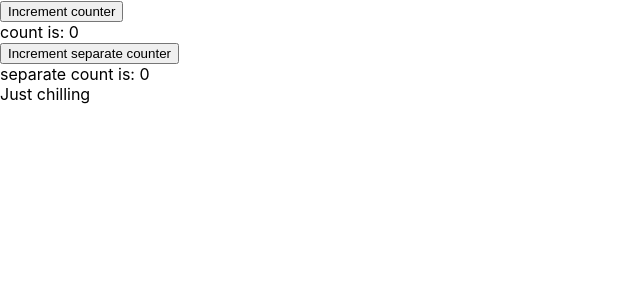
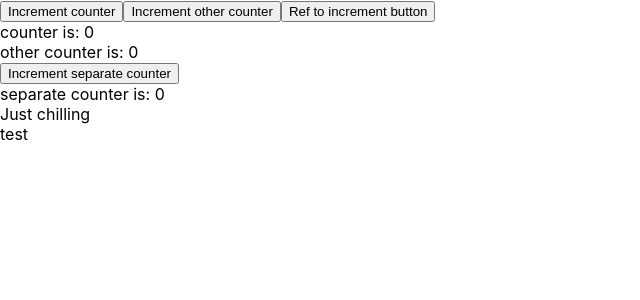
Before and after one commit to Sergej-Vlasov/react-essential-know-how, a React (Create React App) app: page / in a window 1280 px wide. Shown: the top 300 px of the page, without its empty margins (0-640 px from the left). Built offline with nearby package versions, Linux system fonts and the light colour scheme.

Commit message:
finalised hooks and lesson 1

```diff
--- a/src/App.tsx
+++ b/src/App.tsx
@@ -1,9 +1,11 @@
-import { PropsAndState } from "./components";
+import { Hooks } from "./components";
+// import { PropsAndState } from "./components";
 
 function App() {
   return (
     <>
-      <PropsAndState />
+      {/* <PropsAndState /> */}
+      <Hooks />
     </>
   );
 }
--- /dev/null
+++ b/src/components/Lesson1/Hooks.tsx
@@ -0,0 +1,118 @@
+import React, {
+  useCallback,
+  useEffect,
+  useMemo,
+  useRef,
+  useState,
+} from "react";
+
+function Hooks() {
+  console.log(`PropsAndState rerender`);
+  const [counter, setCounter] = useState(0);
+  const [otherCounter, setOtherCounter] = useState(0);
+  const buttonRef = useRef<HTMLButtonElement>(null);
+
+  // handleIncrement function definition is no memoised and will not change on every rerender
+  const handleIncrement = useCallback(() => setCounter((prev) => prev + 1), []);
+
+  const handleOtherCounter = useCallback(
+    () => setOtherCounter((prev) => prev - 1),
+    []
+  );
+
+  // handleRefButton demonstrates how we can access other DOM elements using useRef
+  //    here with using one button to programmatically click "Increment counter" button
+  const handleRefButton = useCallback(() => {
+    if (buttonRef.current) {
+      buttonRef.current.click();
+    }
+  }, []);
+
+  // nonMemoObject will reinitialise on state change
+  const nonMemoObject = {};
+
+  // memoObject will not reinitialise on state change and is stable
+  const memoObject = useMemo(() => ({}), []);
+
+  useEffect(() => {
+    console.log("useEffect runs on every rerender");
+  });
+
+  useEffect(() => {
+    console.log("useEffect runs only once");
+  }, []);
+
+  useEffect(() => {
+    return () => {
+      console.log("useEffect runs only when component unmounts");
+    };
+  }, []);
+
+  useEffect(() => {
+    console.log("useEffect runs only when counter changes");
+  }, [counter]);
+
+  return (
+    <>
+      <button ref={buttonRef} onClick={handleIncrement}>
+        Increment counter
+      </button>
+
+      <button onClick={handleOtherCounter}>Increment other counter</button>
+
+      <button onClick={handleRefButton}> Ref to increment button</button>
+
+      <div>counter is: {counter}</div>
+      <div>other counter is: {otherCounter}</div>
+
+      {/* will never rerender because component is memoised and prop is stable */}
+      <SeparateIncrement handleIncrement={handleIncrement} />
+
+      {/* will only rerender on props change because component is memoised  */}
+      <SeparateCounterDisplay counter={counter} />
+
+      {/* will never rerender because its memoised and has no props that change */}
+      <JustChilling />
+
+      {/* will rerender on every state change with nonMemoObject and will never rerender with memoObject */}
+      <ComparingMemoedProp
+        obj={nonMemoObject}
+        // obj={memoObject}
+      />
+    </>
+  );
+}
+
+export default Hooks;
+
+// SeparateIncrement is now memoised component that will rerender only when props change
+const SeparateIncrement = React.memo(function ({
+  handleIncrement,
+}: {
+  handleIncrement: () => void;
+}) {
+  console.log(`SeparateIncrement rerender`);
+  return <button onClick={handleIncrement}>Increment separate counter</button>;
+});
+
+const SeparateCounterDisplay = React.memo(function ({
+  counter,
+}: {
+  counter: number;
+}) {
+  console.log(`SeparateCounter rerender`);
+
+  return <div>separate counter is: {counter}</div>;
+});
+
+const JustChilling = React.memo(function () {
+  console.log(`JustChilling rerender`);
+
+  return <div>Just chilling</div>;
+});
+
+const ComparingMemoedProp = React.memo(function ({ obj }: { obj: object }) {
+  console.log(`ComparingMemoedProp rerender`);
+
+  return <div>test</div>;
+});
--- a/src/components/index.ts
+++ b/src/components/index.ts
@@ -1 +1,2 @@
 export { default as PropsAndState } from "./Lesson1/PropsAndState";
+export { default as Hooks } from "./Lesson1/Hooks";
```
